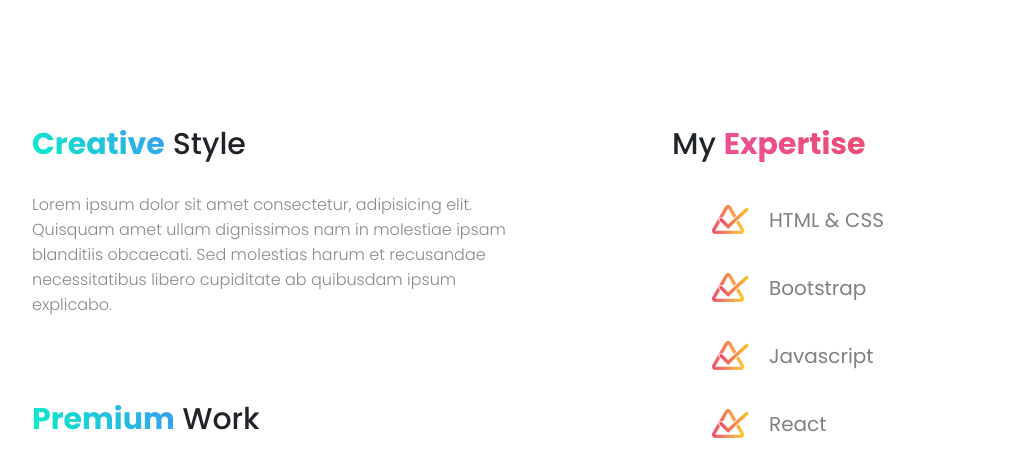
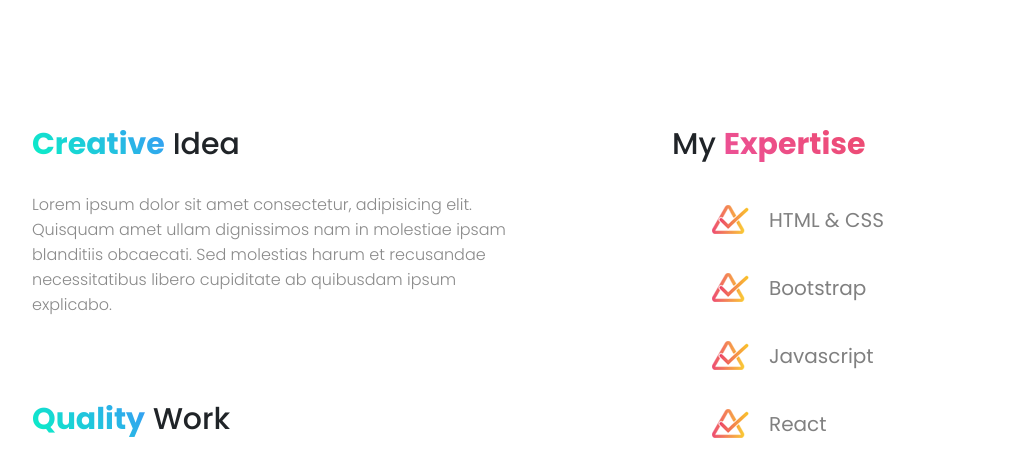
Before and after one commit to sayedpritom999/Assignment, a plain HTML site: page index.html in a window 1280 px wide. Shown: the part 2441-2905 px from the top of the page, without its empty margins (96-1105 px from the left). Drawn offline with Linux system fonts and the light colour scheme.

Commit message:
third commit

```diff
--- a/index.html
+++ b/index.html
@@ -42,11 +42,11 @@
         <div class="why-choose-me">
             <div class="half-width-3">
                 <div>
-                    <h2><span class="why-choose-me-title">Creative</span> Style</h2>
+                    <h2><span class="why-choose-me-title">Creative</span> Idea</h2>
                     <p class="why-choose-me-para">Lorem ipsum dolor sit amet consectetur, adipisicing elit. Quisquam amet ullam dignissimos nam in molestiae ipsam blanditiis obcaecati. Sed molestias harum et recusandae necessitatibus libero cupiditate ab quibusdam ipsum explicabo.</p>
                 </div>
                 <div>
-                    <h2><span class="why-choose-me-title">Premium</span> Work</h2>
+                    <h2><span class="why-choose-me-title">Quality</span> Work</h2>
                     <p class="why-choose-me-para">Lorem ipsum dolor sit amet consectetur, adipisicing elit. Quisquam amet ullam dignissimos nam in molestiae ipsam blanditiis obcaecati. Sed molestias harum et recusandae necessitatibus libero cupiditate ab quibusdam ipsum explicabo.</p>
                 </div>
             </div>
```
